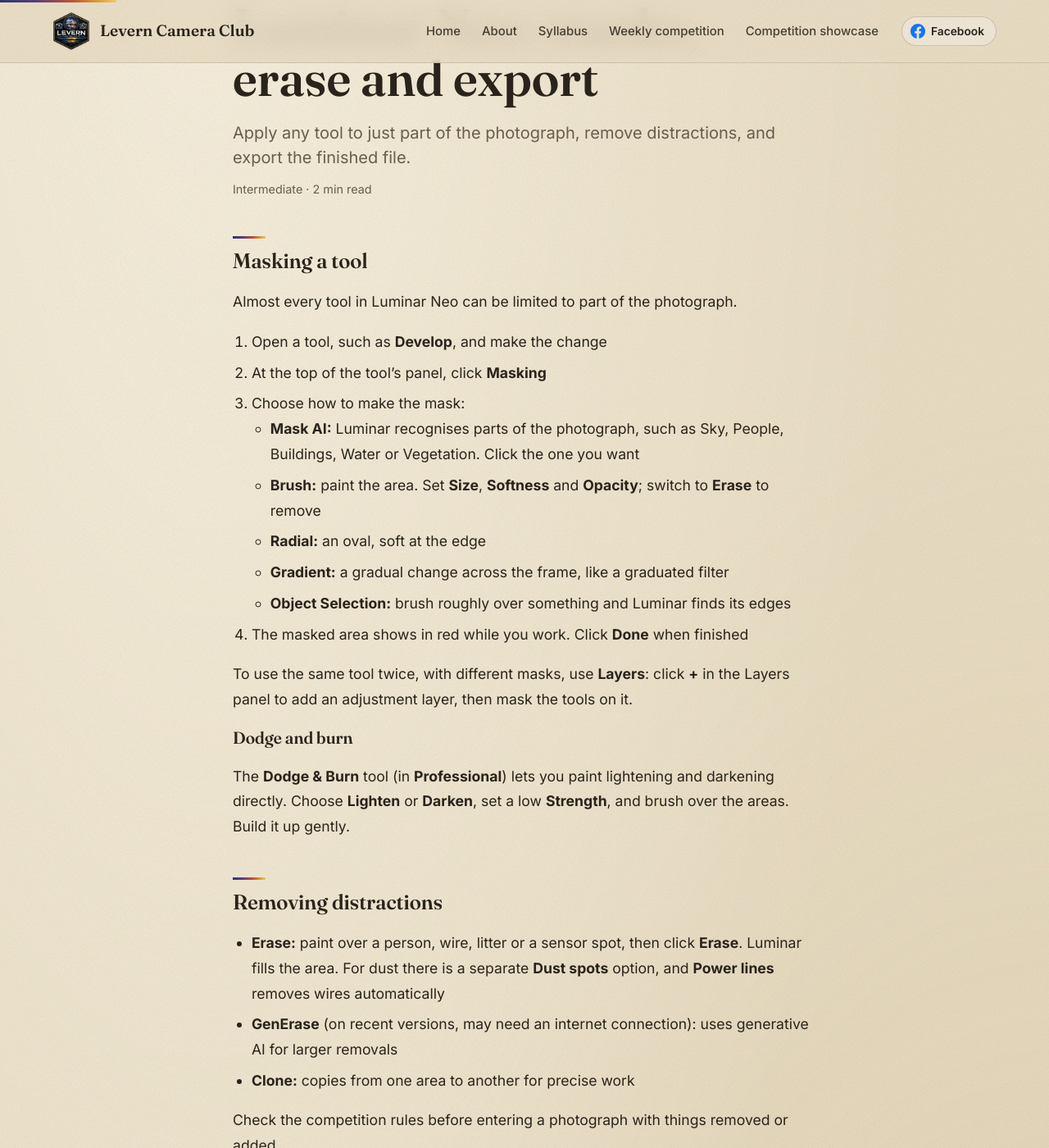
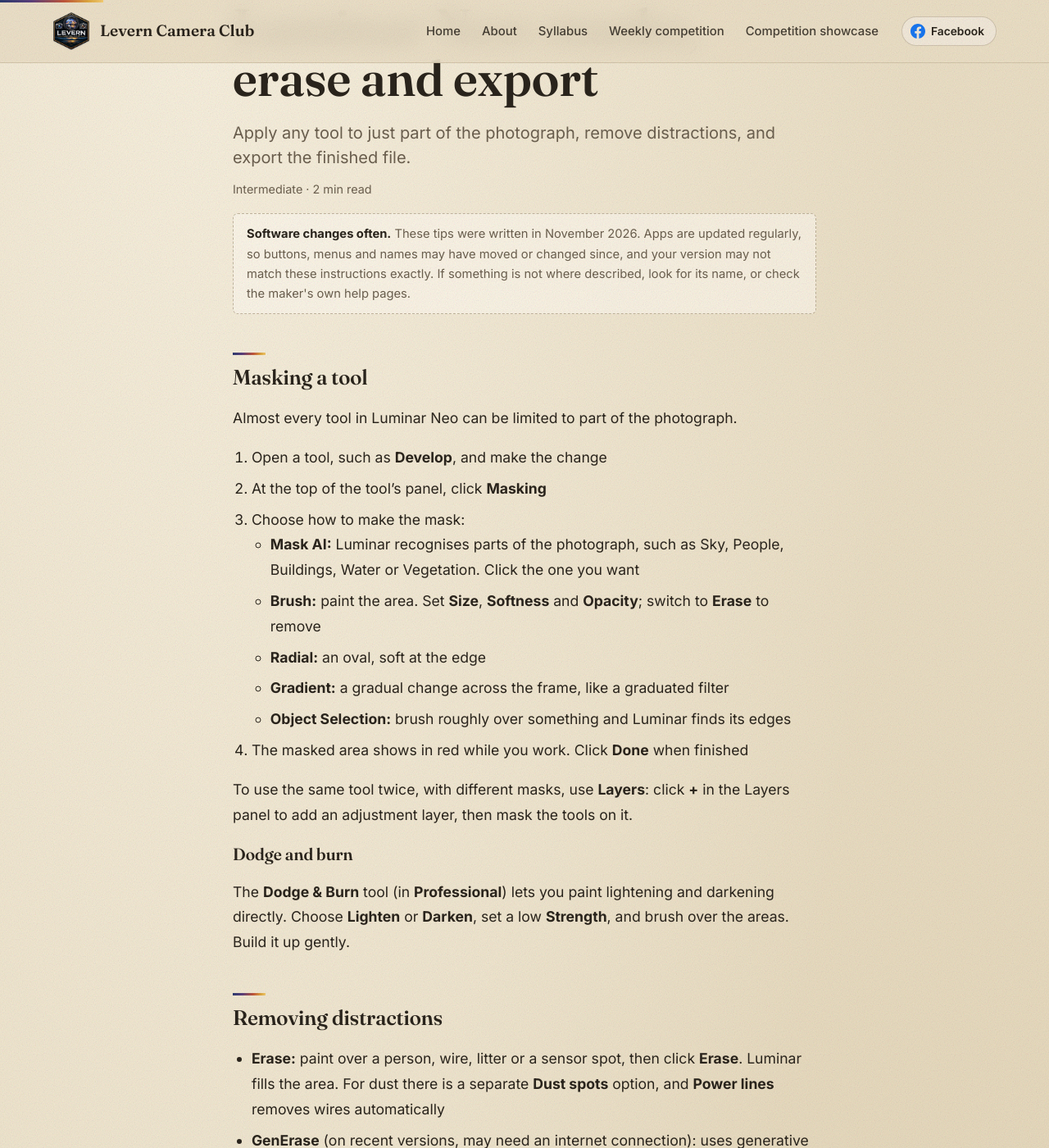
Before and after one commit to grantfitfuel/levern-camera-club, a Jekyll site: the page built from _camera_corner/2026-11-23-luminar-02-masks-export.md, in a window 1280 px wide and 1400 px high, scrolled down 201 px. Shown: the whole window at 82% size. Built offline with Jekyll 4.4.1, drawn with Linux system fonts in a browser that asks for light colours.

Commit message:
Add 'software changes often' caveat to every editing tip
Co-Authored-By: Claude Opus 5.5 <noreply@anthropic.com>
Claude-Session: https://claude.ai/code/session_012PBygZKZRm7fLhazHccoH4

```diff
--- a/_layouts/article.html
+++ b/_layouts/article.html
@@ -15,6 +15,11 @@ layout: default
   <h1>{{ page.title }}</h1>
   {% if page.summary and page.summary != "" %}<p class="rd-sum">{{ page.summary }}</p>{% endif %}
   <p class="meta">{% if page.author and page.author != "" %}By {{ page.author }} · {% endif %}{% if page.level and page.level != "" %}{{ page.level }} · {% endif %}{{ mins }} min read</p>
+  {% if page.course_step %}
+  <aside class="sw-caveat" role="note">
+    <p><strong>Software changes often.</strong> These tips were written in {{ page.updated | default: page.date | date: "%B %Y" }}. Apps are updated regularly, so buttons, menus and names may have moved or changed since, and your version may not match these instructions exactly. If something is not where described, look for its name, or check the maker's own help pages.</p>
+  </aside>
+  {% endif %}
   {% comment %}The club logo is only the default share image for search and social previews, so it is not shown here.{% endcomment %}
   {% if page.image and page.image != "" and page.image != "/images/site/levern-logo.png" %}
   <figure class="article-image">
--- a/assets/css/vellum.css
+++ b/assets/css/vellum.css
@@ -183,3 +183,6 @@ h1 em, h2 em, .statement em, .footer-name em, .hero-title em { font-weight: 400;
 .app-head h2 { margin: 0; font-family: var(--display); font-size: 1.7rem; }
 .app-cost { margin: 4px 0 0; font-size: .78rem; letter-spacing: .12em; text-transform: uppercase; color: var(--muted); font-weight: 600; }
 .app-blurb { margin: 6px 0 0; color: var(--muted); }
+.sw-caveat { margin: 18px 0 8px; padding: 12px 16px; border: 1px dashed rgba(90,66,28,.35); border-radius: 6px; background: rgba(255,250,240,.6); font-size: .92rem; color: var(--muted); }
+.sw-caveat p { margin: 0; }
+.sw-caveat strong { color: var(--ink); }
```
